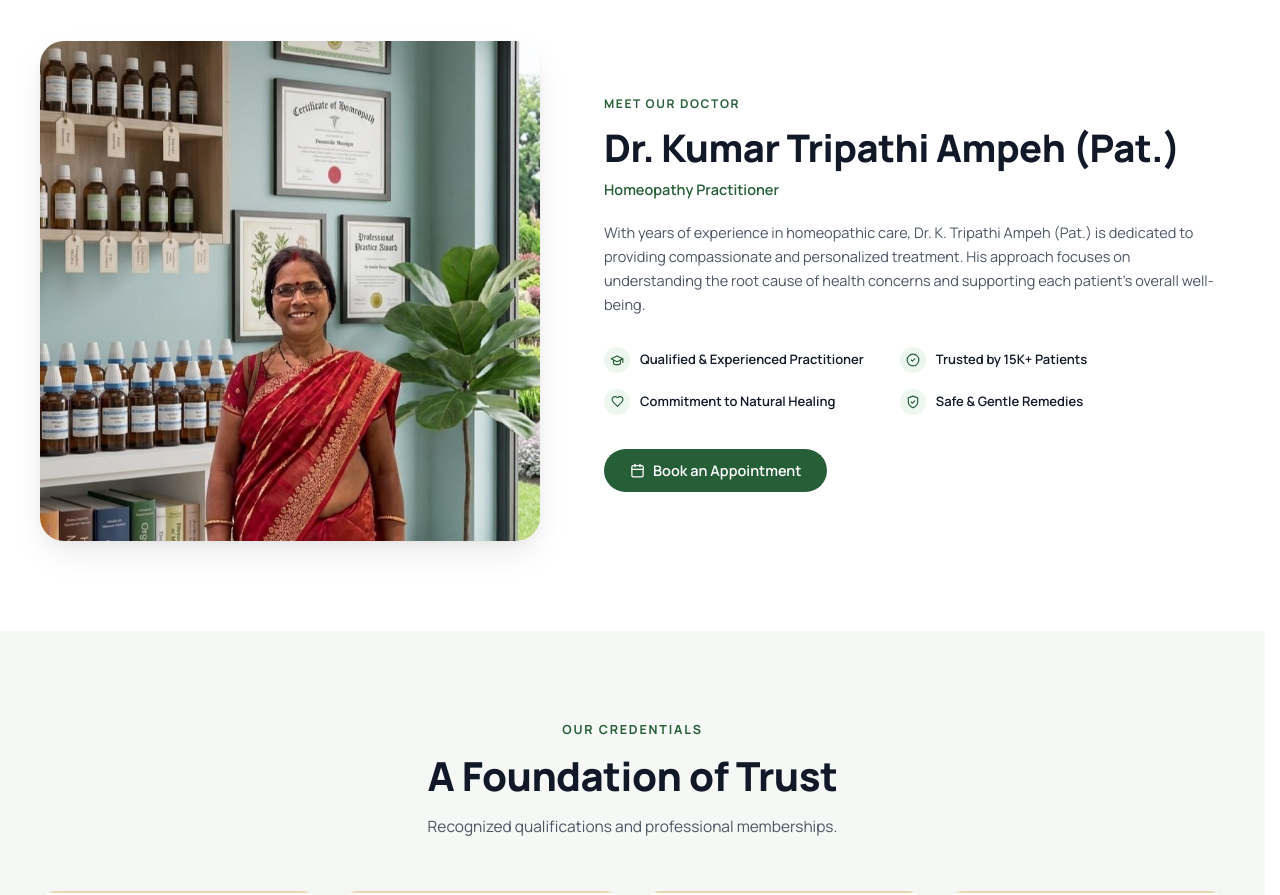
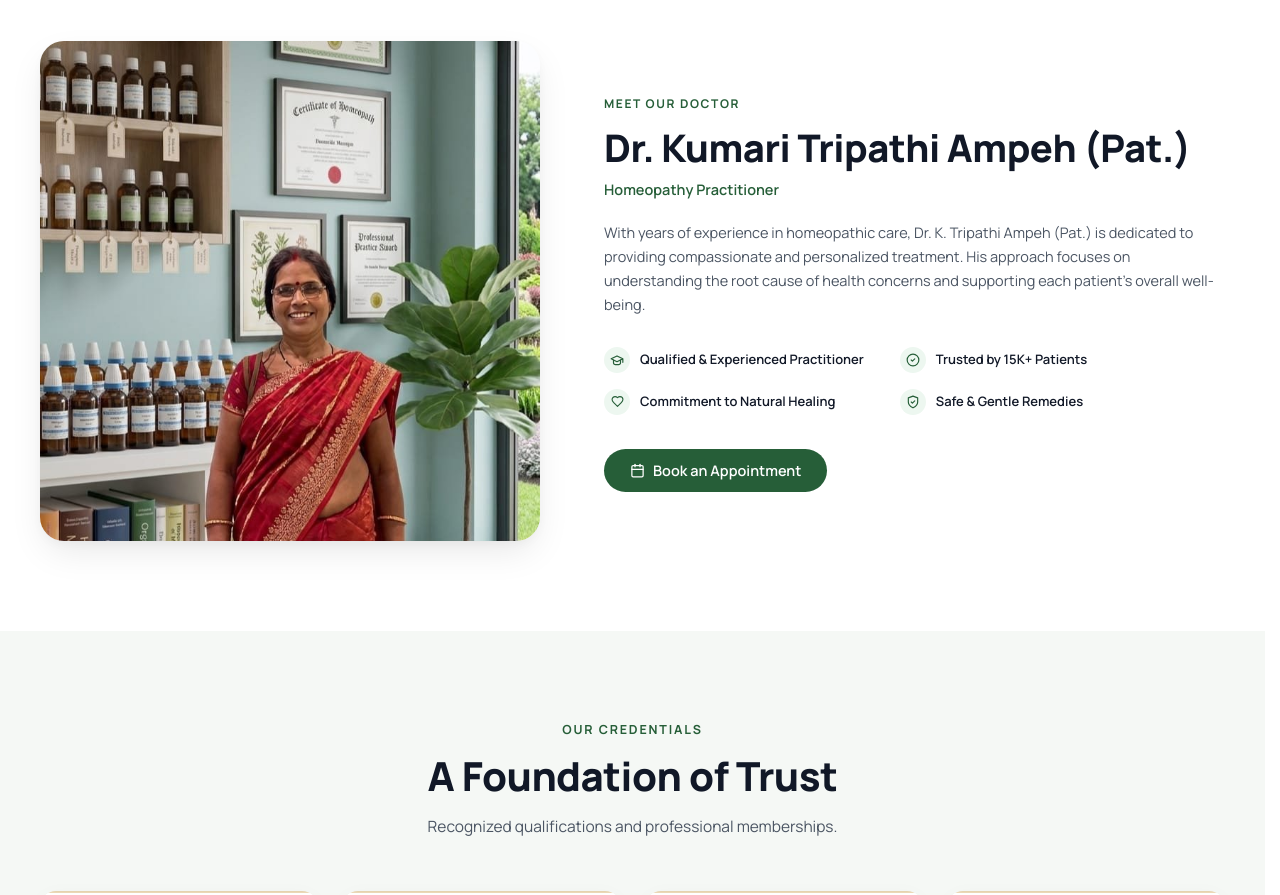
Before and after one commit to Kss-Official/KSS-CLINIC-MANAGEMENT-PLATFORM, a React (Vite) app in the folder frontend/: page / in a window 1280 px wide. Shown: the part 1880-2775 px from the top of the page. Built offline with nearby package versions, Linux system fonts and the light colour scheme; no server answers.

Commit message:
fix(doctor): update doctor name to Dr. Kumari Tripathi Ampeh (Pat.)

```diff
--- a/frontend/src/features/home/DoctorSection.jsx
+++ b/frontend/src/features/home/DoctorSection.jsx
@@ -55,7 +55,7 @@ const DoctorSection = ({ onOpenBooking }) => {
             >
               <img
                 src={doctorPhotoImg}
-                alt="Dr. Kumar Tripathi Ampeh (Pat.)"
+                alt="Dr. Kumari Tripathi Ampeh (Pat.)"
                 style={{
                   width: '100%',
                   height: '100%',
@@ -99,7 +99,7 @@ const DoctorSection = ({ onOpenBooking }) => {
                 fontFamily: "'Manrope', sans-serif",
               }}
             >
-              Dr. Kumar Tripathi Ampeh (Pat.)
+              Dr. Kumari Tripathi Ampeh (Pat.)
             </h2>
 
             <p
```
